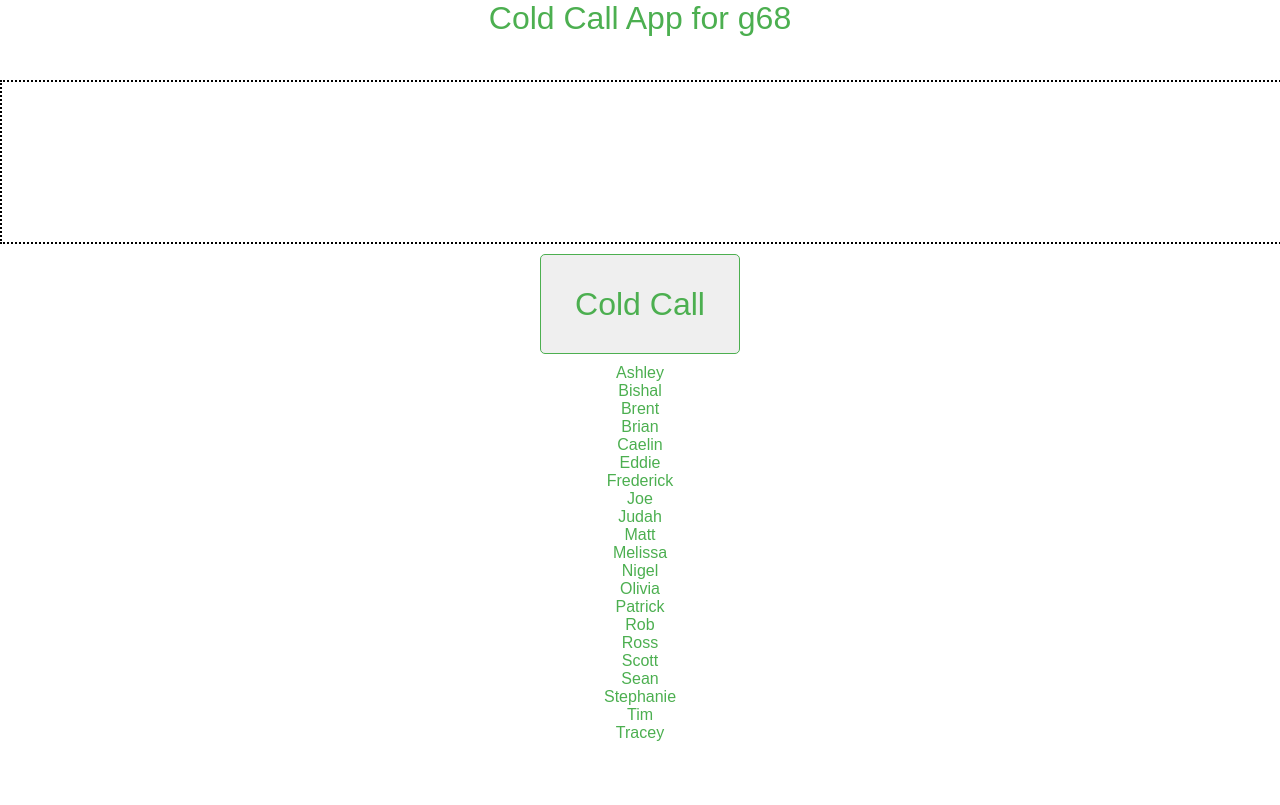
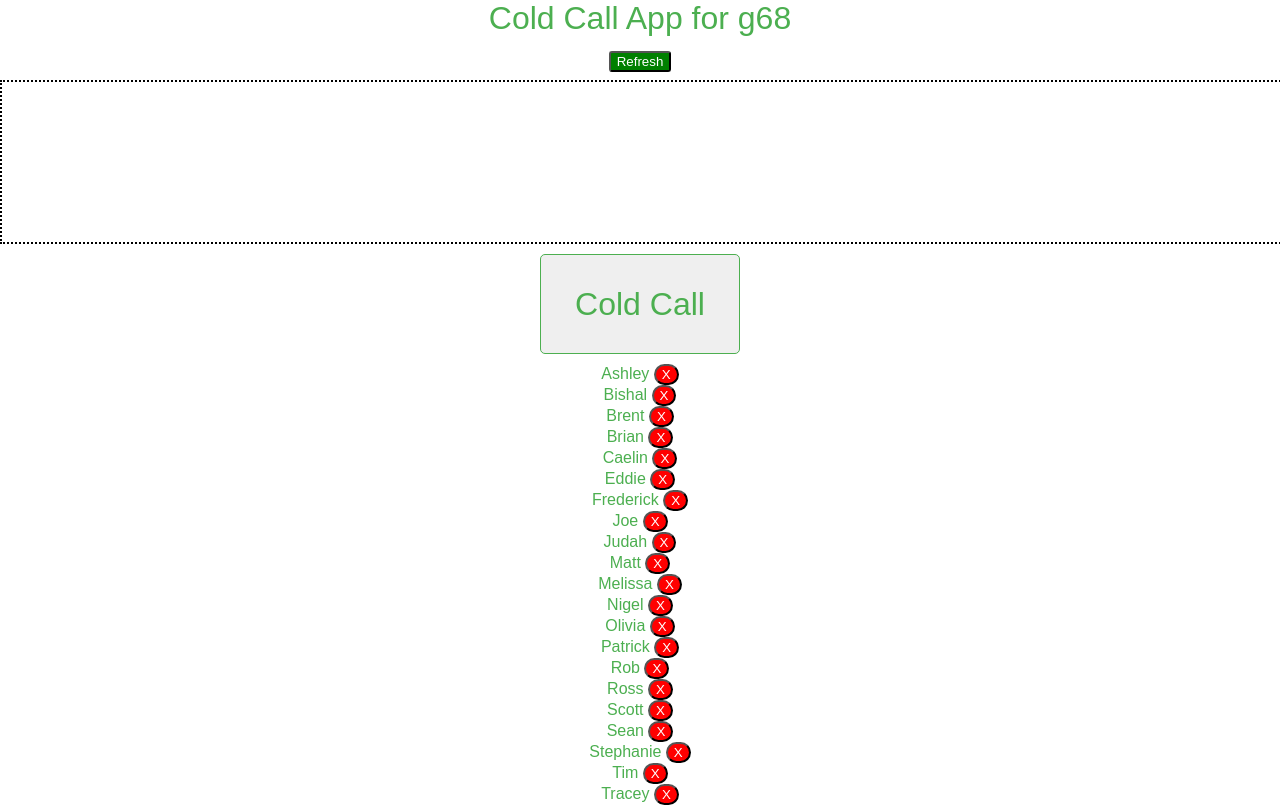
Before and after one commit to jmrigali/cold-call-app, a React (Create React App) app: page / in a window 1280 px wide. Built offline with nearby package versions, Linux system fonts and the light colour scheme.

Commit message:
added remove button for indiv. students and refresh button for default classroom

```diff
--- a/src/App.css
+++ b/src/App.css
@@ -41,3 +41,19 @@
 .indivStudent {
   color: #4CAF50;
 }
+
+.remove {
+  background-color: red;
+  color: white;
+  border-radius: 20px;
+}
+
+.remove:hover{
+  background-color: black;
+}
+
+.refresh {
+  background-color: green;
+  color: white;
+  border-radius: 3px;
+}
--- a/src/App.js
+++ b/src/App.js
@@ -18,14 +18,24 @@ class App extends Component {
       this.setState({studentSelected:student});
     }
 
+    removeStudent = (name) => {
+      let copy = this.state.classroom.slice(0);
+      let filtered = copy.filter(student => student !== name);
+      this.setState({ classroom: filtered })
+    }
+
+    refresh = () => {
+      this.setState({ classroom: this.props.classroom });
+    }
+
     render() {
     return (
       <div className="App">
-        <Navbar />
+        <Navbar refresh={this.refresh} />
         <div className="selectedStudent">{this.state.studentSelected}</div>
         <button className="submitBtn" onClick={()=>{this.generateStudent()}}>Cold Call</button>
 
-        <Students classroom={this.state.classroom} />
+        <Students classroom={this.state.classroom} removeStudent={this.removeStudent}/>
 
       </div>
     );
--- a/src/Components/Navbar.js
+++ b/src/Components/Navbar.js
@@ -1,10 +1,11 @@
 import React from 'react';
 
 
-const Navbar = () => {
+const Navbar = ({ refresh }) => {
   return (
     <div className="navbar">
-      Cold Call App for g68
+      Cold Call App for g68<br />
+      <button className="refresh" onClick={() => refresh()}>Refresh</button>
     </div>
   )
 }
--- a/src/Components/Student.js
+++ b/src/Components/Student.js
@@ -1,10 +1,11 @@
 import React from 'react';
 
-
-const Student = ({student}) => {
+const Student = ({ student, removeStudent }) => {
   return (
     <div className="indivStudent">
-      <a>{student}</a>
+      <a>{student}</a> <button className="remove" onClick={(e) => {
+        removeStudent(student)
+      }}>X</button>
     </div>
   )
 }
--- a/src/Components/Students.js
+++ b/src/Components/Students.js
@@ -1,11 +1,11 @@
 import React from 'react';
 import Student from './Student';
 
-const Students = ({classroom}) => {
+const Students = ({ classroom, removeStudent }) => {
   console.log(Array.isArray(classroom))
     return (
       <div className="studentBox">
-        {classroom.map(student=>(<Student key={student.id} student={student} />))}
+        {classroom.map(student=>(<Student key={student.id} student={student} removeStudent={removeStudent} />))}
       </div>
     )
 }
```
Also changed, not shown: 1 other file (tests, documents, lock files or other folders).
